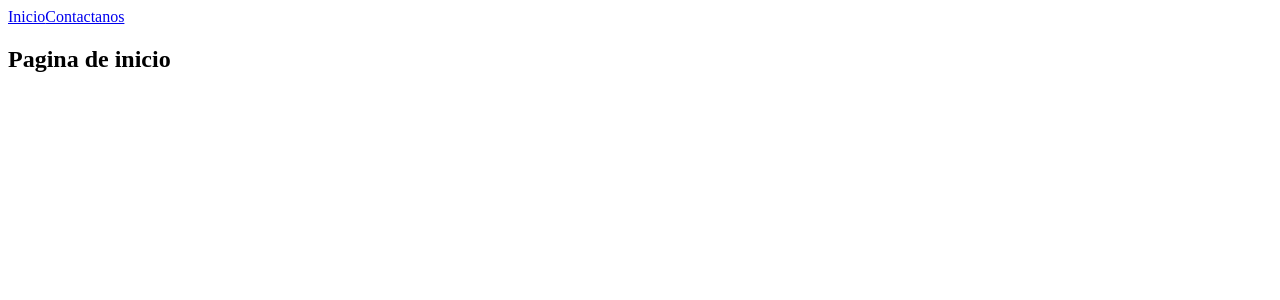
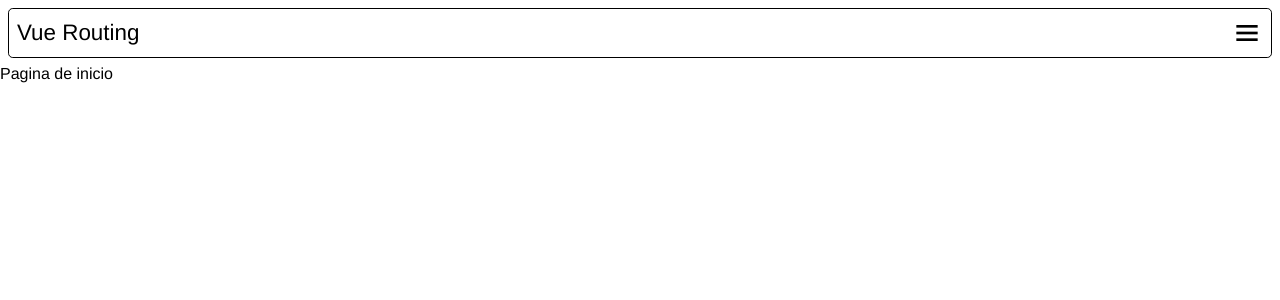
Before and after one commit to Zero10903/glassy-books, a Vue app: page / in a window 1280 px wide. Shown: the top 300 px of the page. Built offline with nearby package versions, Linux system fonts and the light colour scheme.

Commit message:
feat: menu added

```diff
--- a/index.html
+++ b/index.html
@@ -4,6 +4,10 @@
 		<meta charset="UTF-8" />
 		<link rel="icon" href="/favicon.ico" />
 		<meta name="viewport" content="width=device-width, initial-scale=1.0" />
+		<link
+			href="https://unpkg.com/boxicons@2.1.4/css/boxicons.min.css"
+			rel="stylesheet"
+		/>
 		<title>Testing Vue Router</title>
 	</head>
 	<body>
--- a/src/App.vue
+++ b/src/App.vue
@@ -7,4 +7,6 @@
 		<router-view> </router-view>
 	</div>
 </template>
-<style lang="scss"></style>
+<style lang="scss">
+@import './assets/sass/reset';
+</style>
--- /dev/null
+++ b/src/assets/sass/_layout.scss
@@ -0,0 +1,52 @@
+// Simple flexbox
+@mixin flex($direction, $wrap, $justify, $align, $gap: 0) {
+	display: flex;
+	flex-flow: $direction $wrap;
+	justify-content: $justify;
+	align-items: $align;
+
+	@if $gap != 0 {
+		gap: $gap;
+	}
+}
+
+// Center an element using flexbox
+@mixin flex-center($gap: 0) {
+	display: flex;
+	justify-content: center;
+	align-items: center;
+
+	@if $gap != 0 {
+		gap: $gap;
+	}
+}
+
+// Simple grid
+@mixin grid($columns, $rows: 0) {
+	display: grid;
+	grid-template-columns: repeat($columns, 1fr);
+
+	@if $rows != 0 {
+		grid-template-rows: repeat($rows, 1fr);
+	}
+}
+
+// Center an element using grid
+@mixin grid-center($gap: 0) {
+	display: grid;
+	place-items: center;
+
+	@if $gap != 0 {
+		gap: $gap;
+	}
+}
+
+// Create an square
+@mixin square($size, $radius: 0) {
+	width: $size;
+	height: $size;
+
+	@if $radius != 0 {
+		border-radius: $radius;
+	}
+}
--- /dev/null
+++ b/src/assets/sass/_reset.scss
@@ -0,0 +1,134 @@
+/* Aquí definimos las Custom properties */
+:root {
+	/* Tipografías */
+	--tipo-principal: Helvetica, Arial, sans-serif;
+	--tipo-secundaria: Verdana;
+}
+
+/* Reseteamos los margin y paddings de todas las etiquetas */
+* {
+	margin: 0;
+	padding: 0;
+	border: 0;
+	-webkit-box-sizing: border-box;
+	box-sizing: border-box;
+	vertical-align: baseline;
+}
+
+/* Evitamos problemas con las imagenes */
+img,
+picture,
+video,
+iframe,
+figure {
+	max-width: 100%;
+	width: 100%;
+	display: block;
+	/* opcional */
+	-o-object-fit: cover;
+	object-fit: cover;
+	/* opcional */
+	-o-object-position: center center;
+	object-position: center center;
+}
+
+/* Reseteamos los enlaces para funcionar como cajas... */
+a {
+	display: block;
+	text-decoration: none;
+	color: inherit;
+	font-size: inherit;
+}
+
+/* ... excepto los que se encuentran en párrafos */
+p a {
+	display: inline;
+}
+
+/* Quitamos los puntos de los <li> */
+li {
+	list-style-type: none;
+}
+
+/* Configuramos anclas suaves */
+html {
+	scroll-behavior: smooth;
+}
+
+/* Desactivamos estilos por defecto de las principales etiquetas de texto */
+h1,
+h2,
+h3,
+h4,
+h5,
+h6,
+p,
+span,
+a,
+strong,
+blockquote,
+i,
+b,
+u,
+em {
+	line-height: 1em;
+	font-size: 1em;
+	font-weight: inherit;
+	font-style: inherit;
+	text-decoration: none;
+	color: inherit;
+}
+
+/* Evitamos problemas con los pseudoelementos de quotes */
+blockquote:before,
+blockquote:after,
+q:before,
+q:after {
+	content: '';
+	content: none;
+}
+
+/* Nivelamos problemas de tipografías y colocación de formularios */
+form,
+input,
+textarea,
+select,
+button,
+label {
+	font-family: inherit;
+	font-size: inherit;
+	-webkit-hyphens: auto;
+	-ms-hyphens: auto;
+	hyphens: auto;
+	background-color: transparent;
+	color: inherit;
+	display: block;
+}
+
+/* Reseteamos las tablas */
+table,
+tr,
+td {
+	border-collapse: collapse;
+	border-spacing: 0;
+}
+
+/* Evitamos problemas con los SVG */
+svg {
+	width: 100%;
+	display: block;
+	fill: currentColor;
+}
+
+/* Configuramos la tipografía para toda la web */
+body {
+	min-height: 100vh;
+	font-size: 100%;
+	font-family: var(--tipo-principal);
+	/* opcional */
+	font-smooth: always;
+	/* opcional */
+	-webkit-font-smoothing: antialiased;
+	/* opcional */
+	-moz-osx-font-smoothing: grayscale;
+}
--- /dev/null
+++ b/src/assets/sass/_settings.scss
@@ -0,0 +1,6 @@
+// ====== BOX
+$box-border: 1px solid black;
+$box-radius: 0.3em;
+
+// ===== TRANSITION
+$transition-time: 0.3s;
--- a/src/components/Header.vue
+++ b/src/components/Header.vue
@@ -1,7 +1,89 @@
-<script setup></script>
+<script setup>
+import { ref } from 'vue';
+
+const isMenuOpen = ref(false);
+const toggleMenu = () => {
+	isMenuOpen.value = !isMenuOpen.value;
+};
+</script>
+
 <template>
-	<div>
-		<router-link to="/">Inicio</router-link>
-		<router-link to="/contactanos">Contactanos</router-link>
+	<div class="menu">
+		<section class="menu__controls">
+			<p class="menu__logo">Vue Routing</p>
+
+			<button
+				class="menu__btn"
+				:class="{ 'menu__btn--hide': isMenuOpen === false }"
+				@click="toggleMenu()"
+			>
+				<i class="menu__icon bx bx-x"></i>
+			</button>
+			<button
+				class="menu__btn"
+				:class="{ 'menu__btn--hide': isMenuOpen }"
+				@click="toggleMenu()"
+			>
+				<i class="menu__icon bx bx-menu"></i>
+			</button>
+		</section>
+		<nav class="menu__navbar" :class="{ 'menu__navbar--open': isMenuOpen }">
+			<router-link to="/" class="menu__link">Inicio</router-link>
+			<router-link to="/contactanos" class="menu__link"
+				>Contactanos</router-link
+			>
+		</nav>
 	</div>
 </template>
+
+<style lang="scss" scoped>
+@use '../assets/sass/layout';
+@import '../assets/sass/settings';
+.menu {
+	margin: 0.5em;
+	padding: 0.5em;
+
+	border: $box-border;
+	border-radius: $box-radius;
+
+	&__controls {
+		display: grid;
+		grid-template-columns: repeat(2, max-content);
+		justify-content: space-between;
+		align-items: center;
+	}
+	&__logo {
+		font-size: 1.4em;
+	}
+	&__btn {
+		@include layout.square(2em);
+		grid-column: 2/3;
+		grid-row: 1/2;
+
+		transition: $transition-time transform ease-in-out;
+		&--hide {
+			transform: scale(0);
+		}
+	}
+	&__icon {
+		font-size: 2em;
+	}
+	&__navbar {
+		max-height: 0em;
+		padding: 0em 0em 0em;
+		@include layout.flex(column, nowrap, center, center, 0.5em);
+		overflow: hidden;
+
+		transition: $transition-time all ease-in-out;
+		&--open {
+			max-height: 50em;
+			padding: 1em 0em 0.5em;
+		}
+	}
+	&__link {
+		&:hover {
+			text-decoration: underline;
+		}
+	}
+}
+</style>
```
